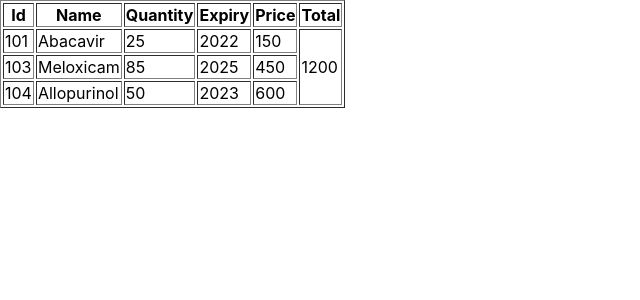
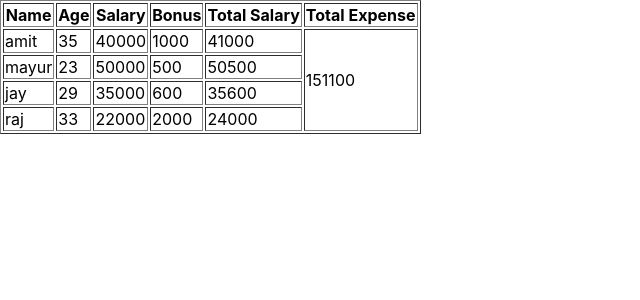
Before and after one commit to krishnakakadiya0/circlet, a React (Create React App) app: page / in a window 1280 px wide. Shown: the top 300 px of the page, without its empty margins (0-640 px from the left). Built offline with nearby package versions, Linux system fonts and the light colour scheme.

Commit message:
employye data

```diff
--- a/src/App.js
+++ b/src/App.js
@@ -4,68 +4,64 @@ import "./App.css";
 function App() {
   let data = [
     {
-      id: 101,
-      name: "Abacavir",
-      quantity: 25,
-      price: 150,
-      expiry: 2022,
-      status: true,
+      name: "amit",
+      age: 35,
+      salary: 40000,
+      bonus: 1000,
+      status: true
     },
     {
-      id: 102,
-      name: "Eltrombopag",
-      quantity: 90,
-      price: 550,
-      expiry: 2021,
-      status: true,
+      name: "ajay",
+      age: 25,
+      salary: 38000,
+      bonus: 2000,
+      status: false
     },
     {
-      id: 103,
-      name: "Meloxicam",
-      quantity: 85,
-      price: 450,
-      expiry: 2025,
-      status: false,
+      name: "mayur",
+      age: 23,
+      salary: 50000,
+      bonus: 500,
+      status: true
     },
     {
-      id: 104,
-      name: "Allopurinol",
-      quantity: 50,
-      price: 600,
-      expiry: 2023,
-      status: true,
+      name: "jay",
+      age: 29,
+      salary: 35000,
+      bonus: 600,
+      status: true
     },
     {
-      id: 105,
-      name: "Phenytoin",
-      quantity: 63,
-      price: 250,
-      expiry: 2021,
-      status: false,
-    },
+      name: "raj",
+      age: 33,
+      salary: 22000,
+      bonus: 2000,
+      status: true
+    }
   ];
-  let filterData = data.filter((v, i) => v.expiry >= 2022);
-  let totalPrice = filterData.reduce((ass, v, i) => ass + v.price, 0);
+  let filterData = data.filter((v, i) => v.status === true);
+  let totalExpense = filterData.reduce((ass,v,i) => ass + v.salary + v.bonus, 0);
   return (
     <>
       <table border="1">
         <tr>
-          <th>Id</th>
           <th>Name</th>
-          <th>Quantity</th>
-          <th>Expiry</th>
-          <th>Price</th>
-          <th>Total</th>
+          <th>Age</th>
+          <th>Salary</th>
+          <th>Bonus</th>
+          <th>Total Salary</th>
+          <th>Total Expense</th>
         </tr>
-        {filterData.map(({id, name, quantity, expiry, price}, i) => {
+        {filterData.map(({name, age, salary, bonus}, i) => {
+          let totalSalary = salary + bonus;
           return (
             <tr>
-              <td>{id}</td>
               <td>{name}</td>
-              <td>{quantity}</td>
-              <td>{expiry}</td>
-              <td>{price}</td>
-              {i === 0 ? <td rowspan={filterData.length}>{totalPrice}</td> : null}
+              <td>{age}</td>
+              <td>{salary}</td>
+              <td>{bonus}</td>
+              <td>{totalSalary}</td>
+              {i===0?<td rowspan = {filterData.length}>{totalExpense}</td>:null}
             </tr>
           );
         })}
```
